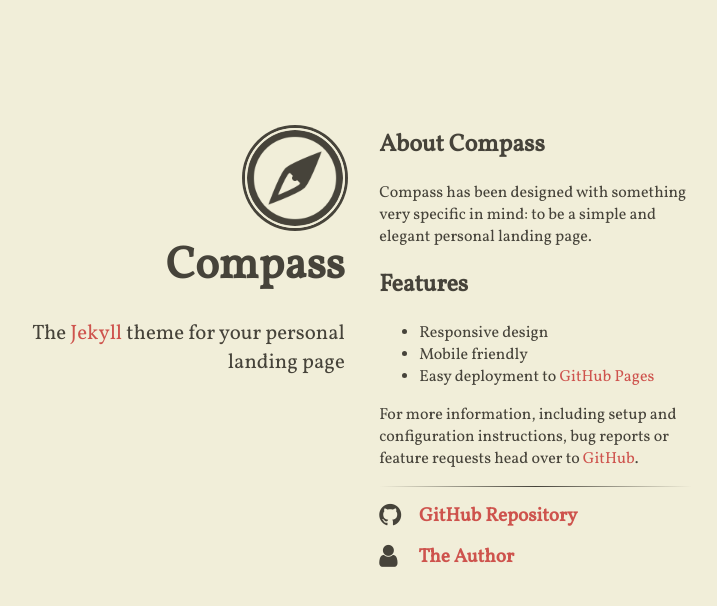
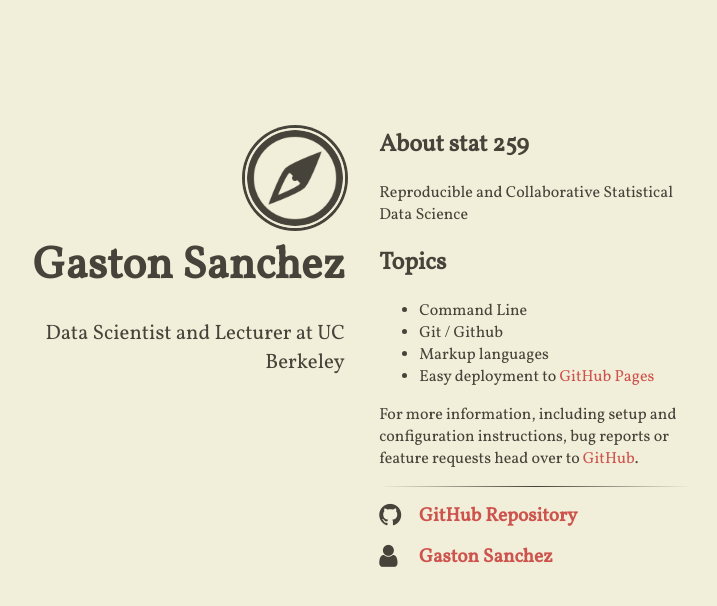
Before and after one commit to verticales/compass, a Jekyll site: the page built from index.html, in a window 1280 px wide. Shown: the top 606 px of the page, without its empty margins (288-1005 px from the left). Built offline with Jekyll 4.4.1, drawn with Linux system fonts in a browser that asks for light colours; nearby versions of some CDN libraries.

Commit message:
customizing config.yml and content.html

```diff
--- a/_config.yml
+++ b/_config.yml
@@ -1,15 +1,15 @@
 # general configuration
-url: http://excentris.net
+url: http://verticales.github.io/compass/
 baseurl: ''
 
 # compass configuration
 compass:
   # an avatar or logo (optional)
-  logo: "/images/compass.png"
+  logo: "images/compass.png"
   # author will appear under the avatar (optional)
-  author: "Compass"
+  author: "Gaston Sanchez"
   # tagline will appear under the title (optional)
-  tagline: "The <a href='http://jekyllrb.com'>Jekyll</a> theme for your personal landing page"
+  tagline: "Data Scientist and Lecturer at UC Berkeley"
   # if include_content is true, the contents of the content.html include will be
   # added right above the generated item list, if present
   include_content: true
--- a/_includes/content.html
+++ b/_includes/content.html
@@ -1,10 +1,11 @@
-<h2>About Compass</h2>
-<p>Compass has been designed with something very specific in mind: to be a simple and elegant personal landing page.</p>
+<h2>About stat 259</h2>
+<p>Reproducible and Collaborative Statistical Data Science</p>
 
-<h2>Features</h2>
+<h2>Topics</h2>
 <ul>
-  <li>Responsive design</li>
-  <li>Mobile friendly</li>
+  <li>Command Line</li>
+  <li>Git / Github</li>
+  <li>Markup languages</li>
   <li>Easy deployment to <a href="https://pages.github.com/">GitHub Pages</a></li>
 </ul>
 
@@ -15,10 +16,10 @@
 <ul class="fa-ul main-list">
   <li class="main-list-item">
     <span class="fa fa-github fa-lg main-list-item-icon"></span>
-    <a href="https://github.com/excentris/compass">GitHub Repository</a>
+    <a href="https://github.com/verticales/compass">GitHub Repository</a>
   </li>
   <li class="main-list-item">
     <span class="fa fa-user fa-lg main-list-item-icon"></span>
-    <a href="http://excentris.net">The Author</a>
+    <a href="http://gastonsanchez.com/about">Gaston Sanchez</a>
   </li>
 </ul>
```
